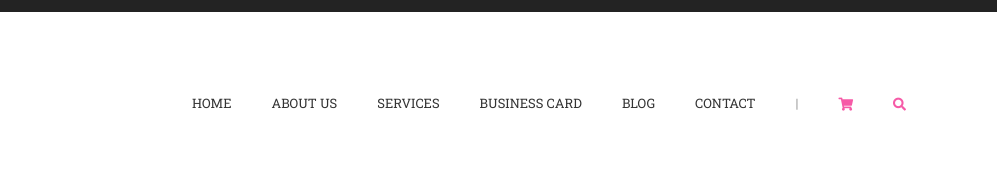
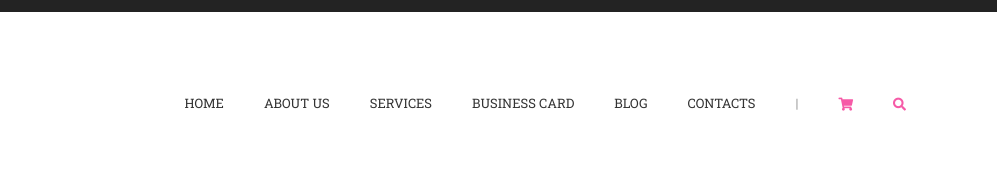
Before and after one commit to bosstkd/gitCmdTests, a plain HTML site: page index.html in a window 1280 px wide. Shown: the part 40-236 px from the top of the page, 283-1280 px from the left. Drawn offline with nearby package versions, Linux system fonts and the light colour scheme.

Commit message:
modification de la ligne CONTACT par ajout de S

```diff
--- a/index.html
+++ b/index.html
@@ -57,7 +57,7 @@
 	            <a class="menu" href="services.html">SERVICES</a>
 	            <a class="menu" href="#">BUSINESS CARD</a>
 	            <a class="menu" href="blog.html">BLOG</a>
-	            <a class="menu  last-spc" href="contacts.html">CONTACT</a>
+	            <a class="menu  last-spc" href="contacts.html">CONTACTS</a>
 	              <span class="menu last-spc color-line"> | </span>
 	             <a class="menu icon-color last-spc" href="#"><i class="fas fa-shopping-cart"></i></a>
 	            <a class="menu icon-color  last-spc" href="#"><i class="fas fa-search"></i></a>
```
